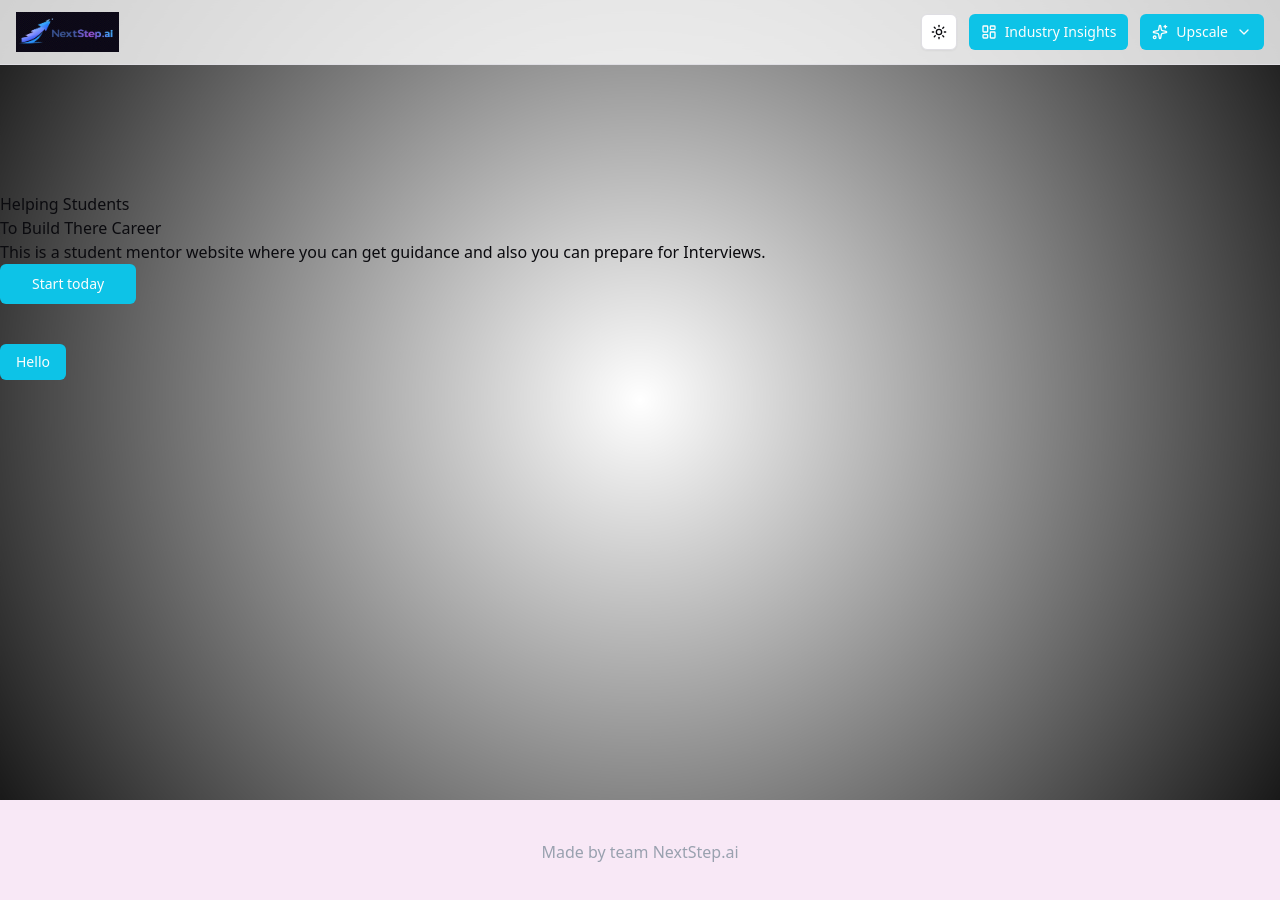
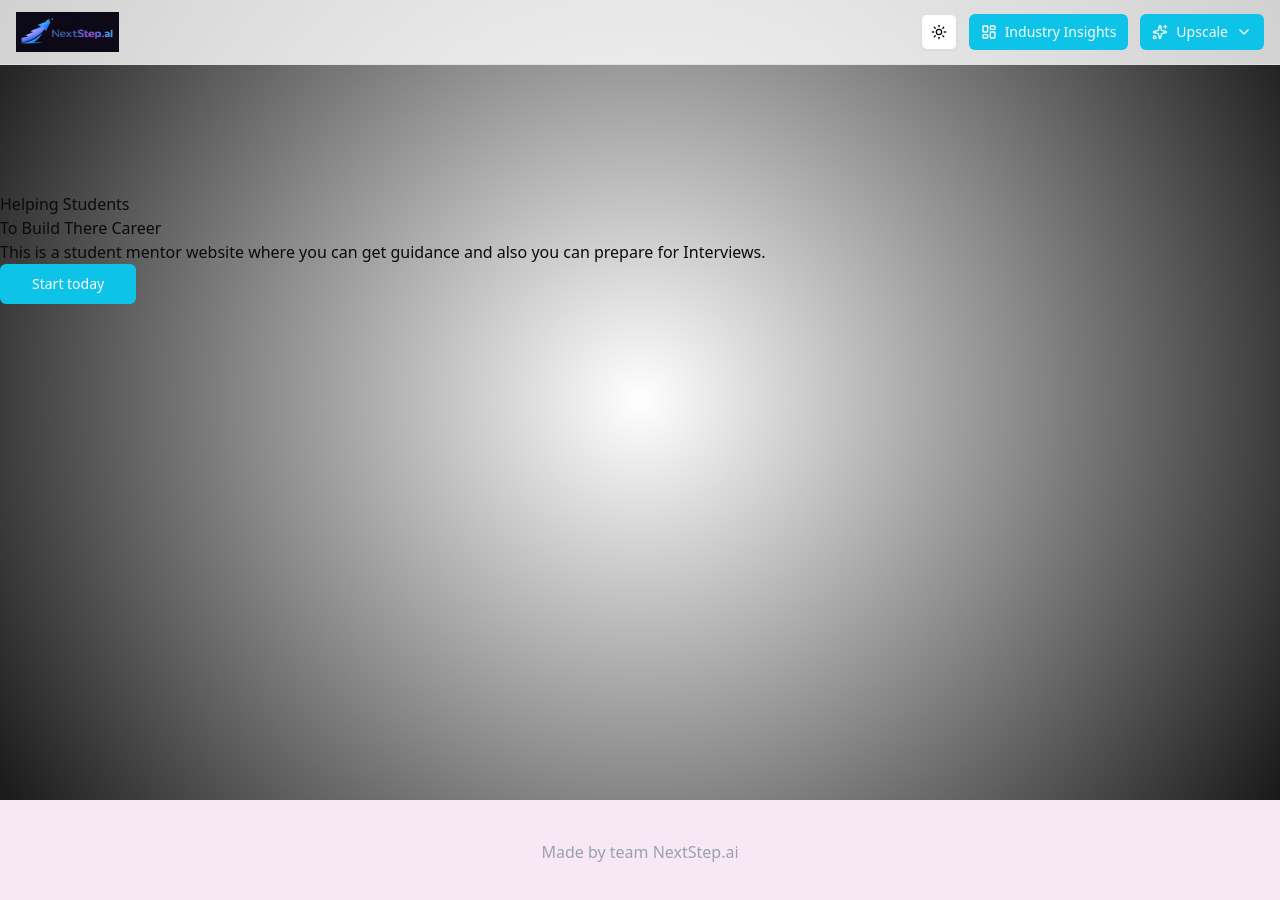
Before and after one commit to sachingautam007/career-builder, a Next.js app: page / in a window 1280 px wide. Shown: the top 900 px of the page. Built offline with nearby package versions, Linux system fonts and the light colour scheme.

Commit message:
Removed button

```diff
--- a/app/page.jsx
+++ b/app/page.jsx
@@ -5,7 +5,7 @@ export default function Home() {
     <div>
      <div className="grid-background"></div>
       <NormalSection/>
-      <Button>Hello</Button>
+
      </div>
   );
 }
```
